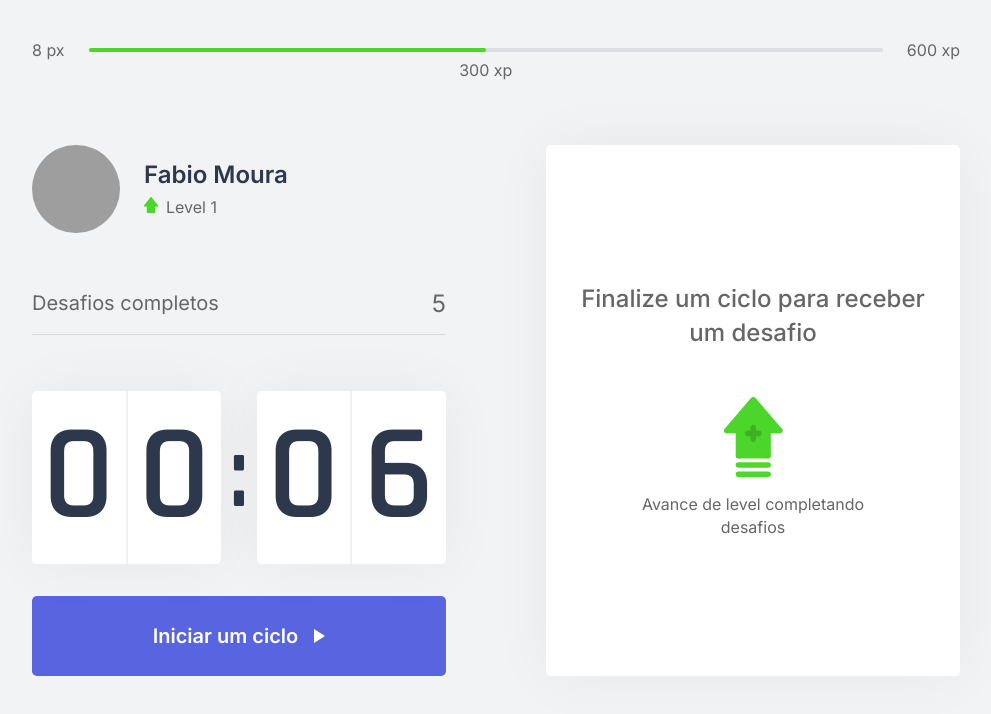
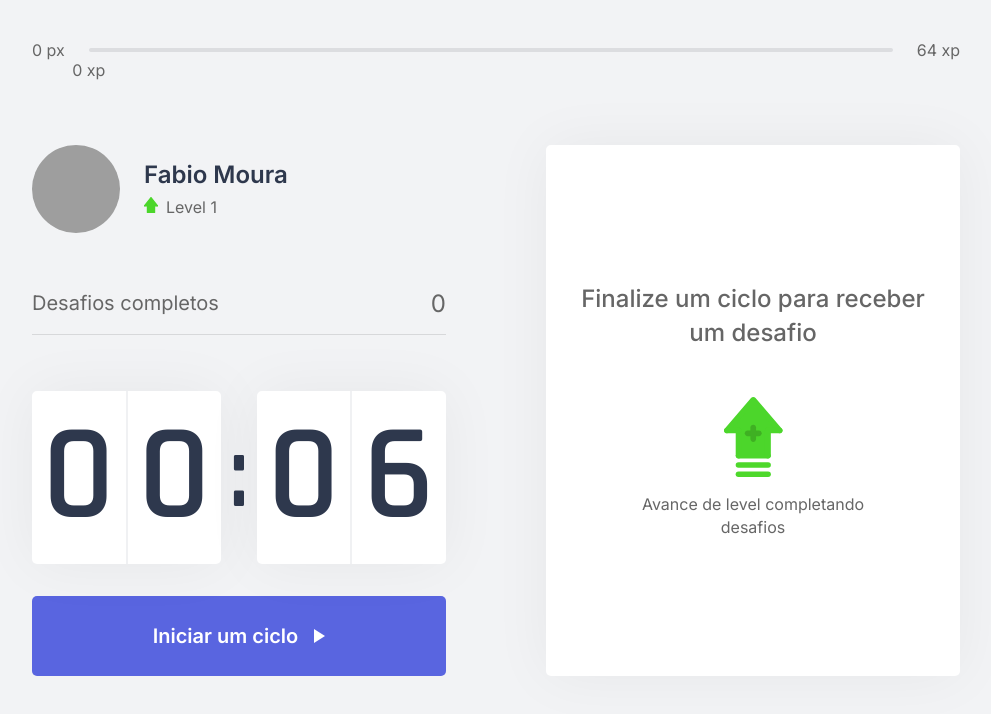
Before and after one commit to fabiomoura-m/moveit, a Next.js app: page / in a window 1280 px wide. Shown: the top 714 px of the page, without its empty margins (144-1135 px from the left). Built offline with nearby package versions, Linux system fonts and the light colour scheme; grey boxes are pictures that could not be loaded.

Commit message:
feat: dynamic experience bar when challenges are completed

```diff
--- a/src/componentes/ChallengeBox.tsx
+++ b/src/componentes/ChallengeBox.tsx
@@ -3,7 +3,8 @@ import { ChallengesContext } from '../contexts/ChallengesContext';
 import styles from '../styles/components/ChallengeBox.module.css';
 
 export function ChallengeBox() {
-    const { activeChallenge } = useContext(ChallengesContext);
+    const { activeChallenge, resetChallenge, completeChallenge } =
+        useContext(ChallengesContext);
 
     return (
         <div className={styles.challengeBoxContainer}>
@@ -21,12 +22,14 @@ export function ChallengeBox() {
                         <button
                             type="button"
                             className={styles.challengeFailedButton}
+                            onClick={resetChallenge}
                         >
                             Falhei
                         </button>
                         <button
                             type="button"
                             className={styles.challengeSucceededButton}
+                            onClick={completeChallenge}
                         >
                             Completei
                         </button>
--- a/src/componentes/CompletedChallenges.tsx
+++ b/src/componentes/CompletedChallenges.tsx
@@ -1,10 +1,14 @@
+import { useContext } from 'react';
+import { ChallengesContext } from '../contexts/ChallengesContext';
 import styles from '../styles/components/CompletedChallenges.module.css';
 
 export function CompletedChallenges() {
+    const { challengesCompleted } = useContext(ChallengesContext);
+
     return (
         <div className={styles.completedChallengesContainer}>
             <span>Desafios completos</span>
-            <span>5</span>
+            <span>{challengesCompleted}</span>
         </div>
     );
 }
--- a/src/componentes/ExperienceBar.tsx
+++ b/src/componentes/ExperienceBar.tsx
@@ -1,19 +1,28 @@
+import { useContext } from 'react';
+import { ChallengesContext } from '../contexts/ChallengesContext';
 import styles from '../styles/components/ExperienceBar.module.css';
 
 export function ExperienceBar() {
+    const { currentExperience, experienceToNextLevel } =
+        useContext(ChallengesContext);
+
+    const percentToNextLevel = Math.round(
+        (currentExperience * 100) / experienceToNextLevel
+    );
+
     return (
         <header className={styles.experienceBar}>
-            <span>8 px</span>
+            <span>0 px</span>
             <div>
-                <div style={{ width: '50%' }}></div>
+                <div style={{ width: `${percentToNextLevel}%` }}></div>
                 <span
                     className={styles.currentExperience}
-                    style={{ left: '50%' }}
+                    style={{ left: `${percentToNextLevel}%` }}
                 >
-                    300 xp
+                    {currentExperience} xp
                 </span>
             </div>
-            <span>600 xp</span>
+            <span>{experienceToNextLevel} xp</span>
         </header>
     );
 }
--- a/src/componentes/Profile.tsx
+++ b/src/componentes/Profile.tsx
@@ -1,6 +1,9 @@
+import { useContext } from 'react';
+import { ChallengesContext } from '../contexts/ChallengesContext';
 import styles from '../styles/components/Profile.module.css';
 
 export function Profile() {
+    const { level } = useContext(ChallengesContext);
     return (
         <div className={styles.profileContainer}>
             <img src="https://github.com/fabiomoura-m.png" alt="" />
@@ -8,7 +11,7 @@ export function Profile() {
                 <strong>Fabio Moura</strong>
                 <p>
                     <img src="icons/level.svg" alt="" />
-                    Level 1
+                    Level {level}
                 </p>
             </div>
         </div>
--- a/src/contexts/ChallengesContext.tsx
+++ b/src/contexts/ChallengesContext.tsx
@@ -1,3 +1,4 @@
+import exp from 'constants';
 import { createContext, ReactNode, useState } from 'react';
 import challenges from '../../challenges.json';
 
@@ -11,8 +12,11 @@ interface ChallengesContextData {
     currentExperience: number;
     challengesCompleted: number;
     activeChallenge: Challenge | null;
+    experienceToNextLevel: number;
     levelUp: () => void;
     startNewChallenge: () => void;
+    resetChallenge: () => void;
+    completeChallenge: () => void;
 }
 
 type ChallengeProviderProps = {
@@ -30,6 +34,8 @@ export function ChallengesProvider({ children }: ChallengeProviderProps) {
         null
     );
 
+    const experienceToNextLevel = Math.pow((level + 1) * 4, 2);
+
     function levelUp() {
         setLevel(state => state + 1);
     }
@@ -43,6 +49,29 @@ export function ChallengesProvider({ children }: ChallengeProviderProps) {
         setActiveChallenge(challenge);
     }
 
+    function resetChallenge() {
+        setActiveChallenge(null);
+    }
+
+    function completeChallenge() {
+        if (!activeChallenge) {
+            return;
+        }
+
+        const { amount } = activeChallenge;
+
+        let finalExperience = currentExperience + amount;
+
+        if (finalExperience >= experienceToNextLevel) {
+            finalExperience = finalExperience - experienceToNextLevel;
+            levelUp();
+        }
+
+        setCurrentExperience(finalExperience);
+        setActiveChallenge(null);
+        setChallengesCompleted(state => state + 1);
+    }
+
     return (
         <ChallengesContext.Provider
             value={{
@@ -51,7 +80,10 @@ export function ChallengesProvider({ children }: ChallengeProviderProps) {
                 currentExperience,
                 challengesCompleted,
                 startNewChallenge,
-                activeChallenge
+                activeChallenge,
+                resetChallenge,
+                experienceToNextLevel,
+                completeChallenge
             }}
         >
             {children}
```
